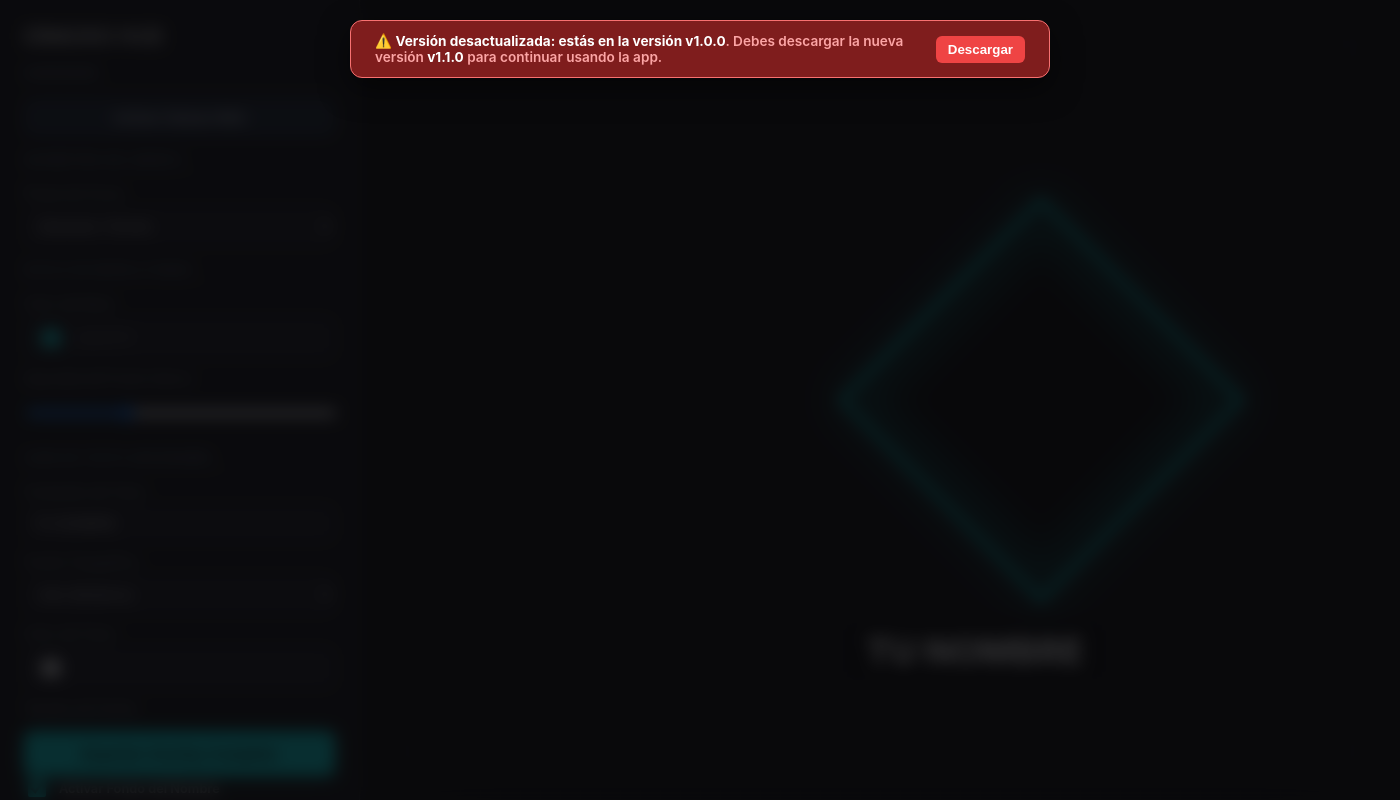
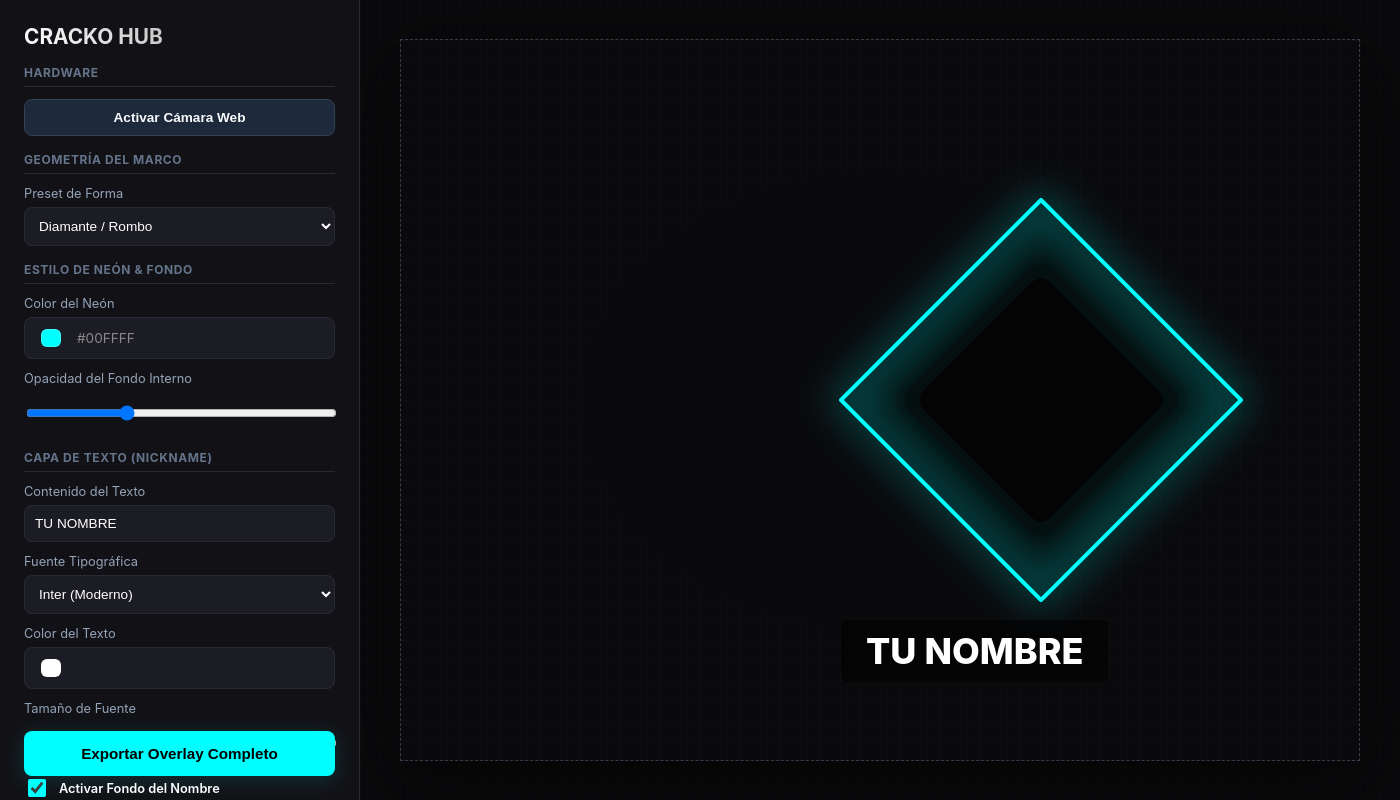
Before and after one commit to Alvr5/softwarecracko, an Electron app: page index.html in a window 1400 px wide. Drawn offline with nearby package versions, Linux system fonts and the light colour scheme.

Commit message:
Update index.html

```diff
--- a/index.html
+++ b/index.html
@@ -628,10 +628,8 @@
     });
   }
 
-  // --- 📆 CONTROL DE VERSIONES MANUAL (SISTEMA SEGURO) ---
-
   // 1. La versión física de este archivo actual.
-  const MI_VERSION_ACTUAL = "1.0.0";
+  const MI_VERSION_ACTUAL = "1.1.0";
 
   // 2. La versión mínima que pides para trabajar.
   const VERSION_REQUERIDA = "1.1.0";
```
